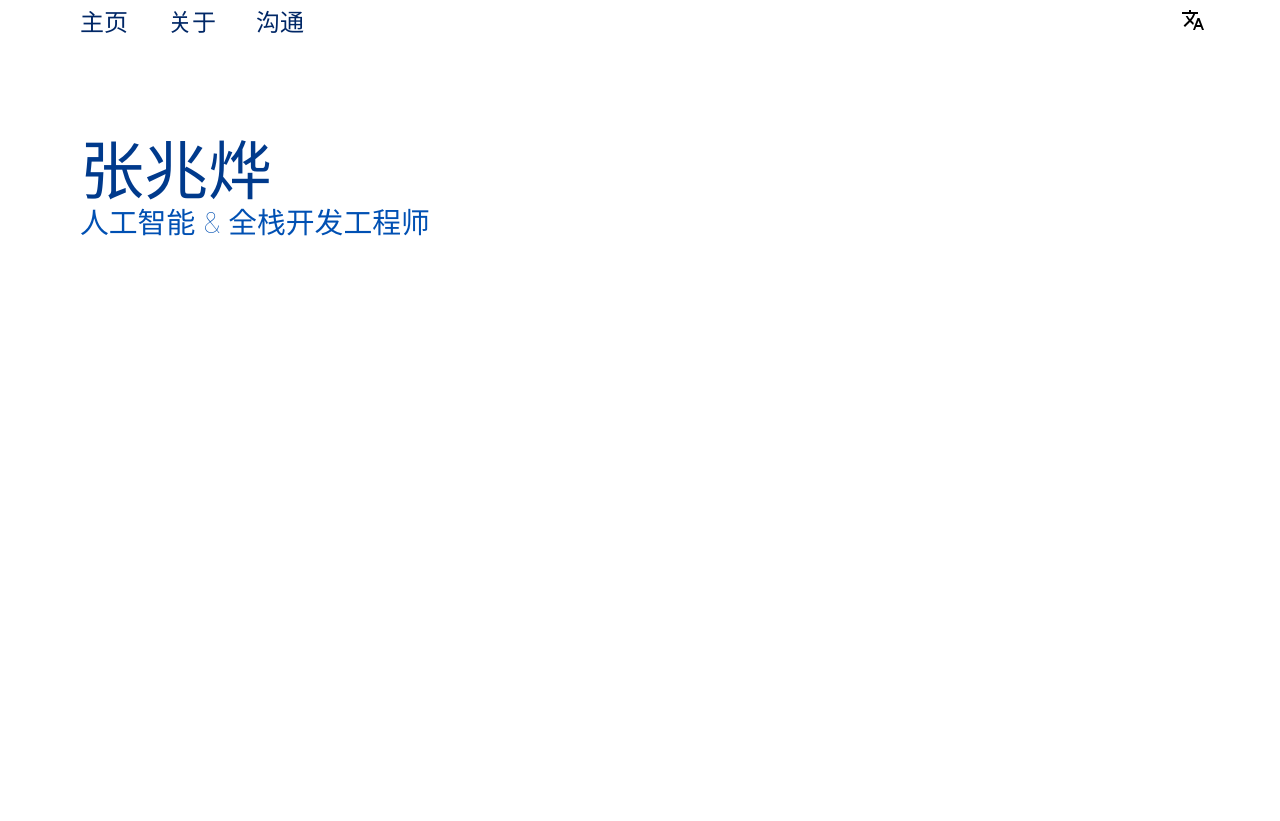
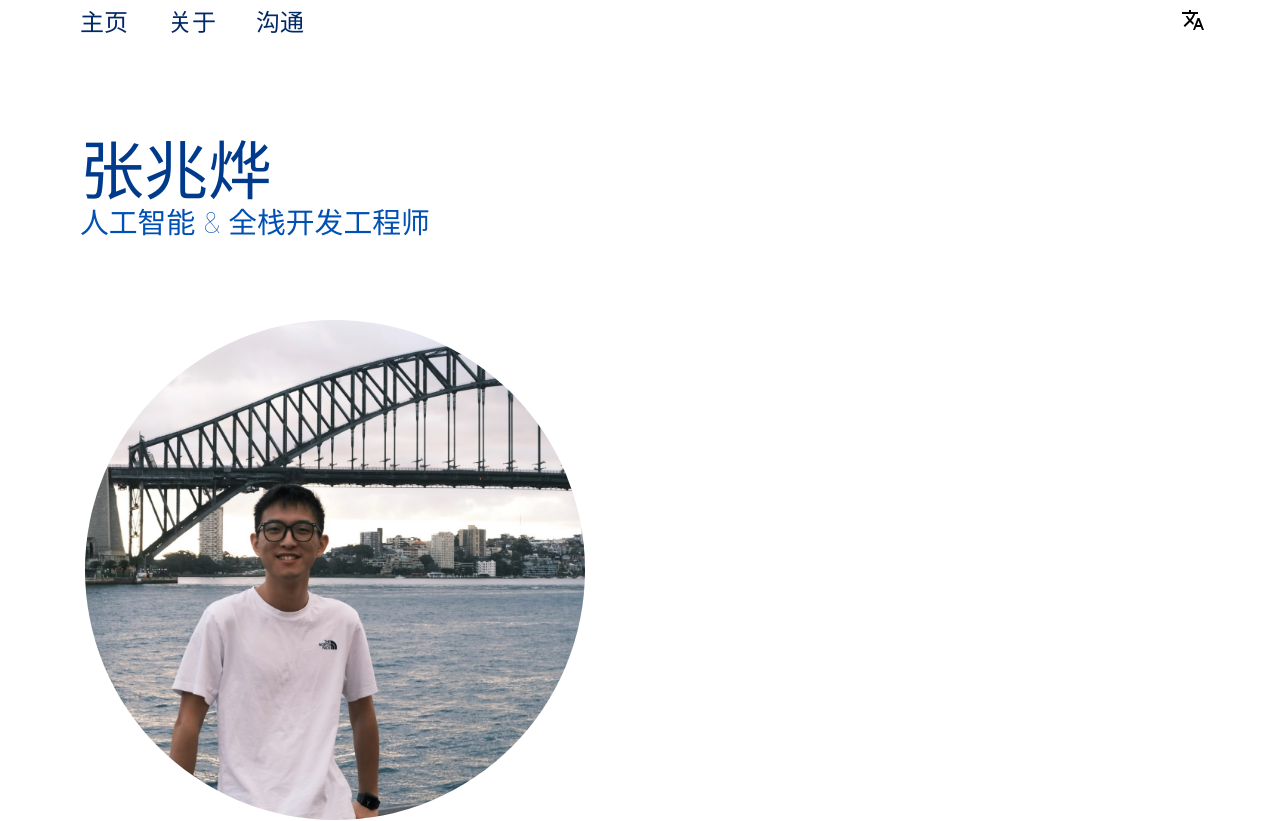
Before and after one commit to Jeffzzy18/jeff-website, a React (Create React App) app: page /cn in a window 1280 px wide. Shown: the top 821 px of the page. Built offline with nearby package versions, Linux system fonts and the light colour scheme.

Commit message:
1/15 update

```diff
--- a/src/components/LandingPage.jsx
+++ b/src/components/LandingPage.jsx
@@ -38,7 +38,7 @@ const LandingPage = () => {
       <div className="landingPage-section1-position">
         Artificial Intelligence Engineer & Full Stack Developer
       </div>
-      <div className="landingPage-section1-avatar">123</div>
+      <div className="landingPage-section1-avatar"></div>
     </div>
   );
   const section2 = (
--- a/src/components/LandingPage_cn.jsx
+++ b/src/components/LandingPage_cn.jsx
@@ -39,6 +39,7 @@ const LandingPage_cn = () => {
       <div className="landingPage-section1-position">
         人工智能 & 全栈开发工程师
       </div>
+      <div className="landingPage-section1-avatar"></div>
     </div>
   );
   const section2 = (
```
